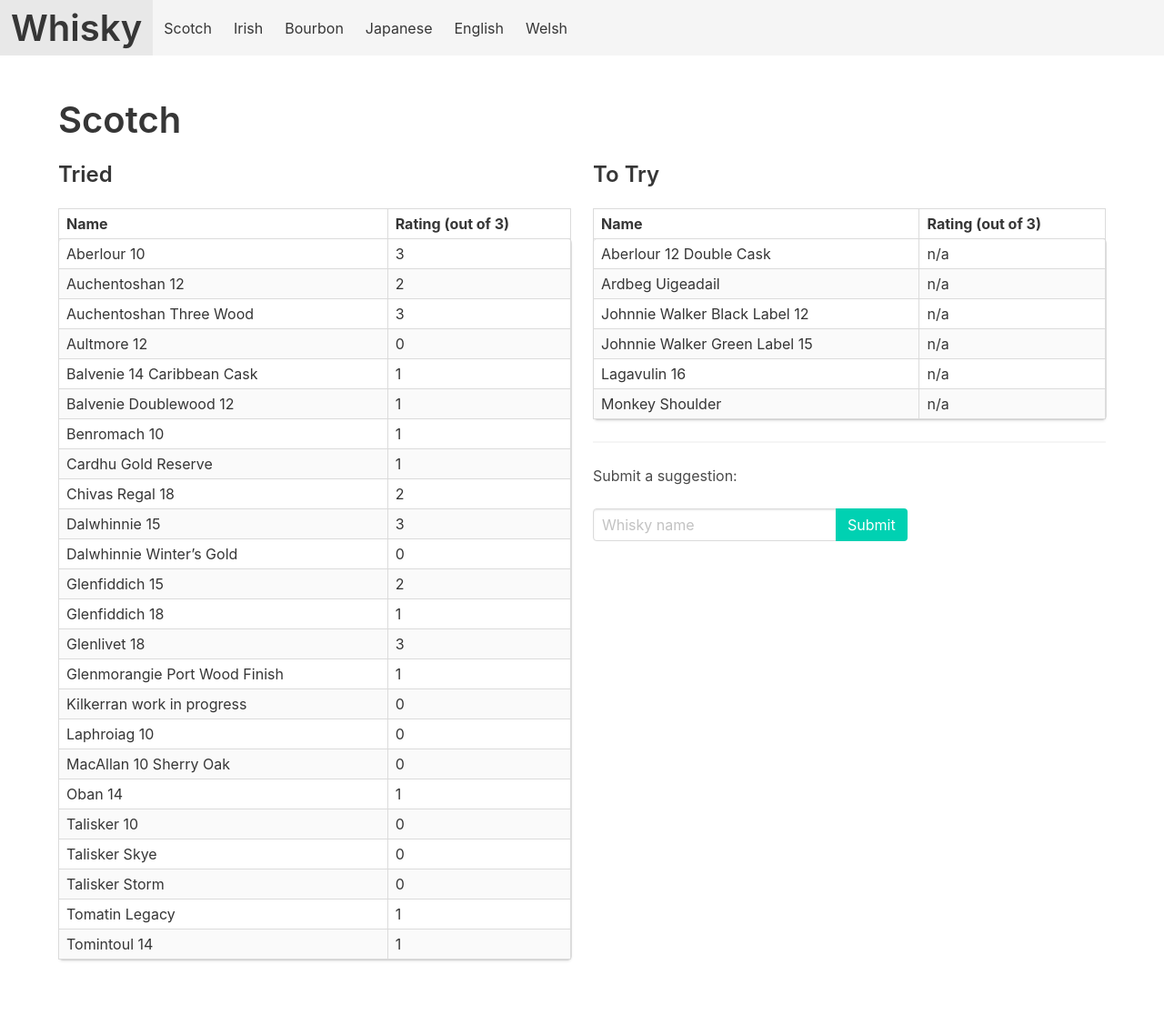
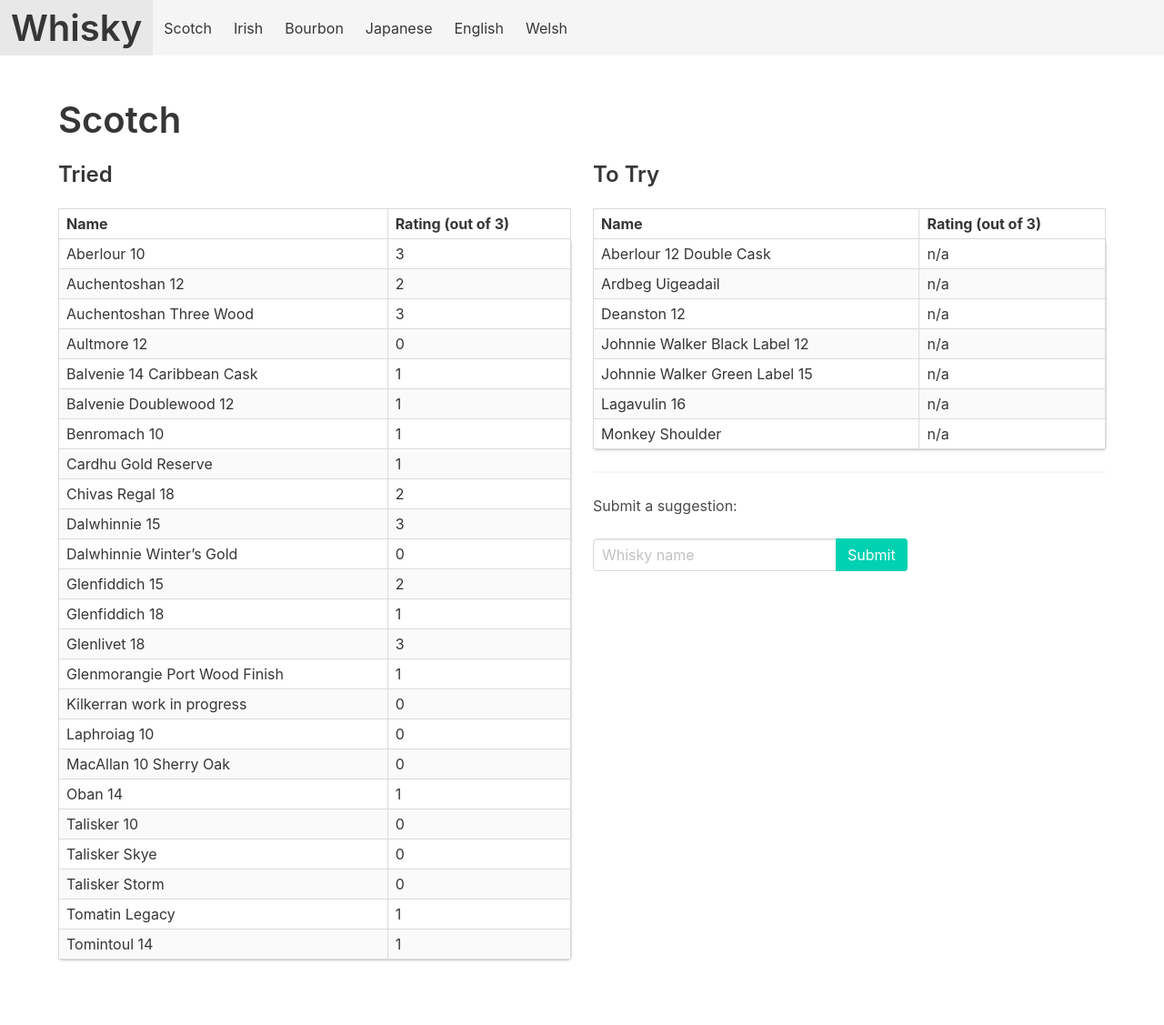
Before and after one commit to grega/whisky, a Jekyll site: the page built from scotch.html, in a window 1280 px wide. Shown: the whole page at 91% size. Built offline with Jekyll 4.4.1, drawn with Linux system fonts in a browser that asks for light colours.

Commit message:
Update to_try.yml

```diff
--- a/_data/scotch/to_try.yml
+++ b/_data/scotch/to_try.yml
@@ -4,3 +4,4 @@
 - name: Johnnie Walker Black Label 12
 - name: Johnnie Walker Green Label 15
 - name: Aberlour 12 Double Cask
+- name: Deanston 12
```
